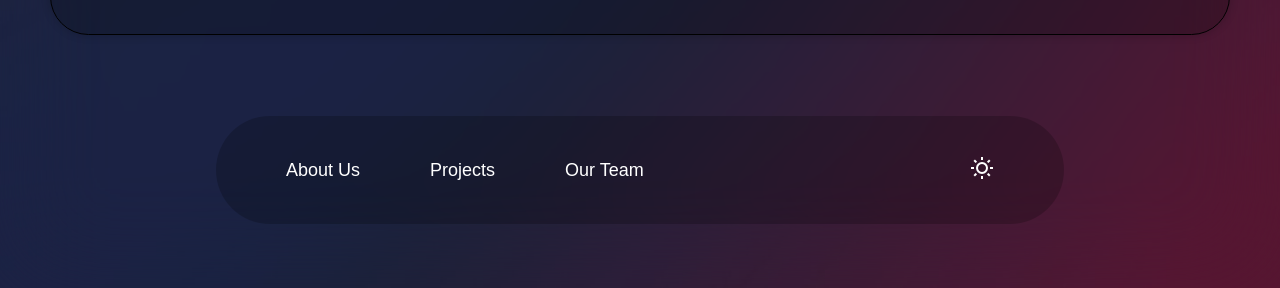
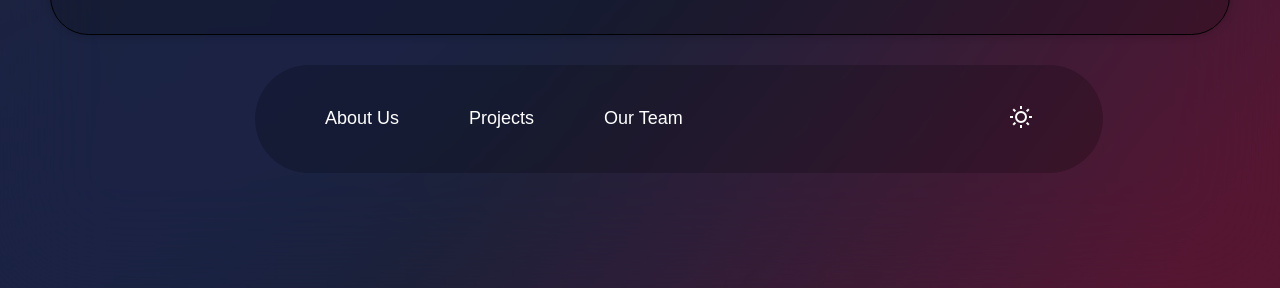
Before and after one commit to tamaracoelho27/LAIRR, a plain HTML site: page landing.html in a window 1280 px wide. Shown: the part 512-800 px from the top of the page. Drawn offline with Linux system fonts and the light colour scheme; a web font is replaced by a local one.

Commit message:
Add files via upload

```diff
--- a/landing.css
+++ b/landing.css
@@ -82,10 +82,9 @@ body {
 }
 
 #secondary-container {
-    position: fixed;
-    bottom: clamp(40px, 8vh, 80px);
-    left: 50%;
-    transform: translateX(-50%);
+    margin-left: clamp(100px, 10vw, 200px);
+    margin-right: 50px;
+    margin-top: 30px;
     background: rgba(0, 0, 0, 0.2);
     backdrop-filter: blur(10px);
     -webkit-backdrop-filter: blur(10px);
--- a/newstyle.css
+++ b/newstyle.css
@@ -5,7 +5,6 @@ body {
     background-position: center;
     margin: 0;
     padding: 0;
-    font-family: "Orbitron", sans-serif;
     display: flex;
     flex-direction: column;
     align-items: center;
```
Also changed, not shown: index.html (+1 -1 lines).
